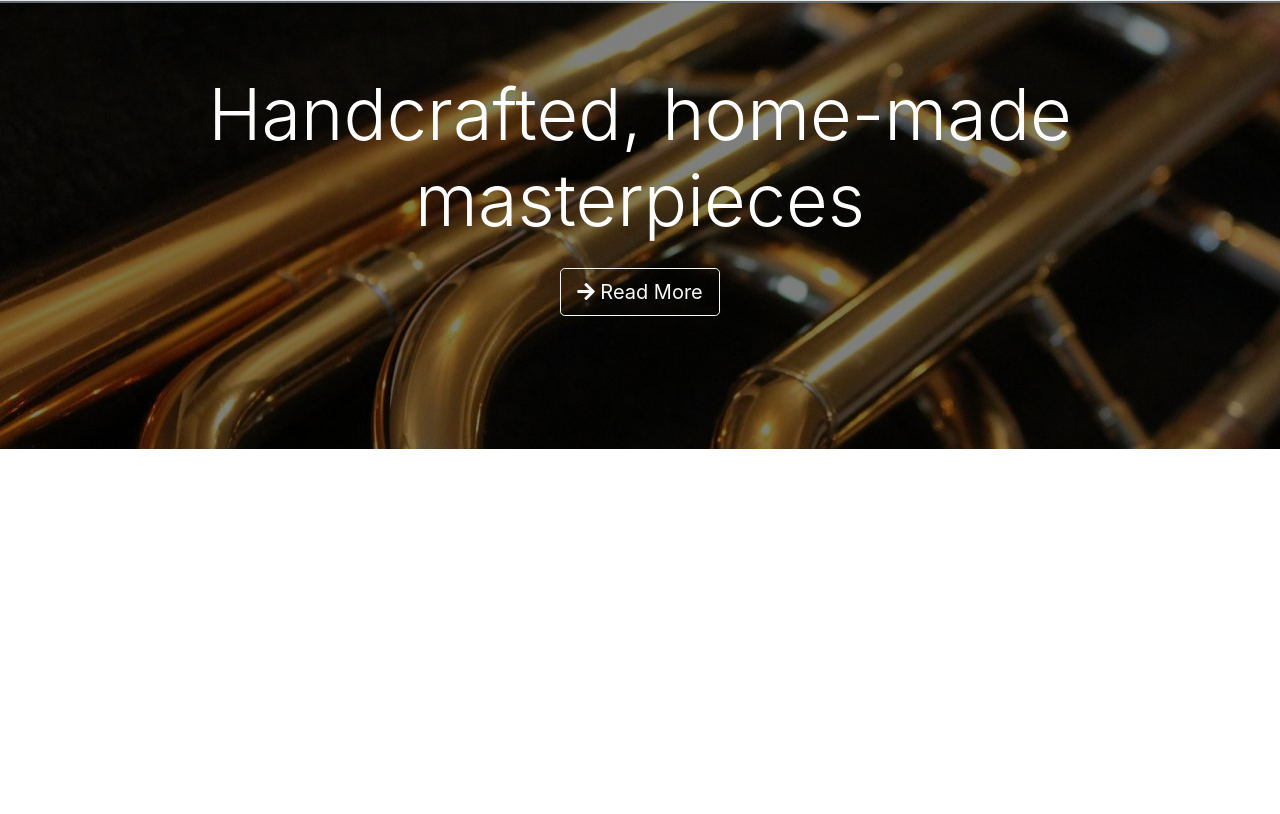
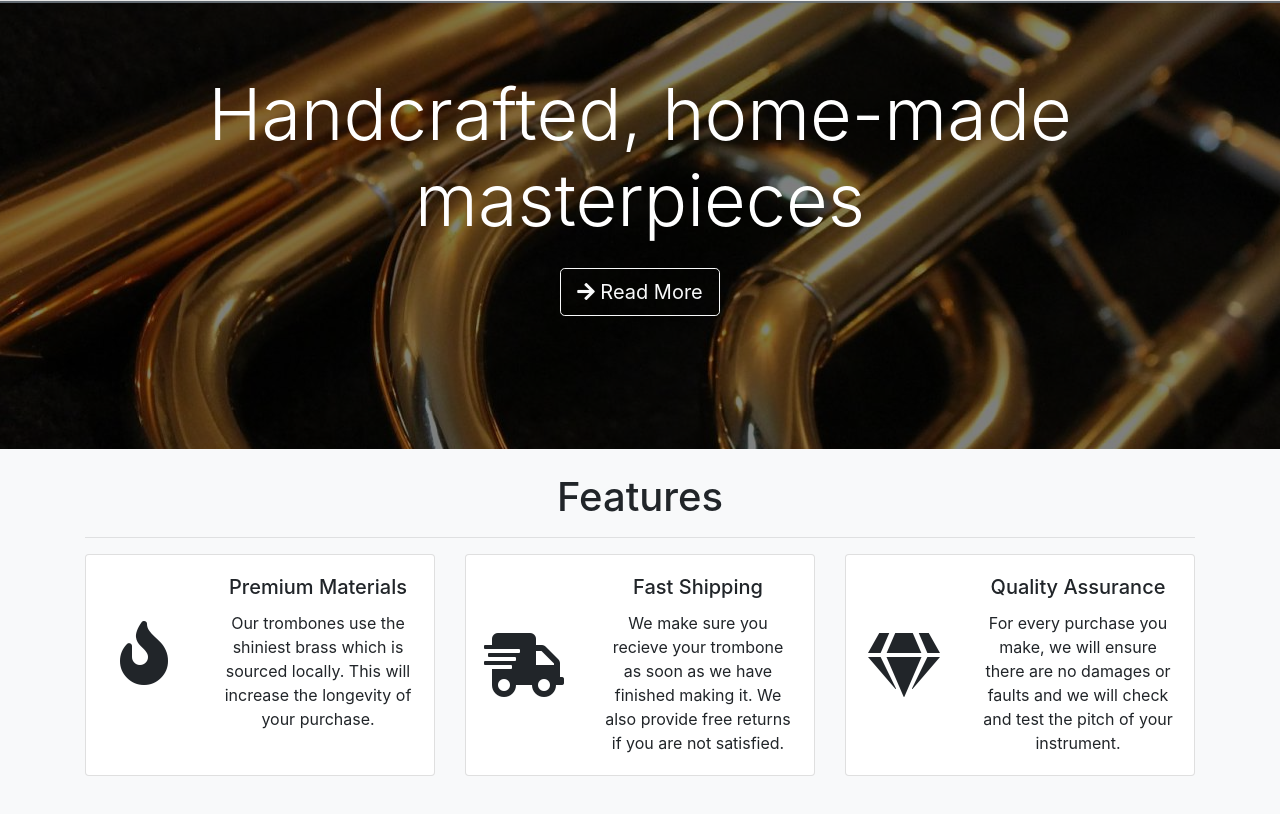
Before and after one commit to lucas-fcc/fcc-product-landing-page, a plain HTML site: page index.html in a window 1280 px wide. Shown: the part 76-890 px from the top of the page. Before the commit the page ends 800 px from the top, so only its background shows below. Drawn offline with nearby package versions, Linux system fonts and the light colour scheme.

Commit message:
add features section

```diff
--- a/css/style.css
+++ b/css/style.css
@@ -35,3 +35,9 @@ body {
     font-size: 3.5rem !important;
   }
 }
+
+@media (max-width: 991.98px) {
+  .card {
+    padding-top: 1rem;
+  }
+}
--- a/index.html
+++ b/index.html
@@ -59,6 +59,65 @@
     </div>
   </section>
 
+  <section id="features" class="py-4 bg-light">
+    <div class="container">
+      <div class="row">
+        <div class="col text-center">
+          <h1 class="">Features</h1>
+          <hr>
+
+
+          <div class="card-deck">
+            <div class="card mb-3">
+              <div class="row no-gutters">
+                <div class="col-lg-4 d-flex">
+                  <i class="m-auto fas fa-fire fa-4x"></i>
+                </div>
+                <div class="col-lg-8">
+                  <div class="card-body">
+                    <h5 class="card-title">Premium Materials</h5>
+                    <p class="card-text">Our trombones use the shiniest brass which is sourced locally. This will increase the longevity of your purchase.</p>
+                  </div>
+                </div>
+              </div>
+            </div>
+
+            <div class="card mb-3">
+              <div class="row no-gutters">
+                <div class="col-lg-4 d-flex">
+                  <i class="m-auto fas fa-shipping-fast fa-4x"></i>
+                </div>
+                <div class="col-lg-8">
+                  <div class="card-body">
+                    <h5 class="card-title">Fast Shipping</h5>
+                    <p class="card-text">We make sure you recieve your trombone as soon as we have finished making it. We also provide free returns if you are not satisfied.</p>
+                  </div>
+                </div>
+              </div>
+            </div>
+
+            <div class="card mb-3">
+              <div class="row no-gutters">
+                <div class="col-lg-4 d-flex">
+                  <i class="m-auto fas fa-gem fa-4x"></i>
+                </div>
+                <div class="col-lg-8">
+                  <div class="card-body">
+                    <h5 class="card-title">Quality Assurance</h5>
+                    <p class="card-text">For every purchase you make, we will ensure there are no damages or faults and we will check and test the pitch of your instrument.</p>
+                  </div>
+                </div>
+              </div>
+            </div>
+          </div>
+
+
+
+        </div>
+      </div>
+    </div>
+  </section>
+
   <script src="https://code.jquery.com/jquery-3.4.0.min.js"></script>
   <script src="https://cdnjs.cloudflare.com/ajax/libs/popper.js/1.14.7/umd/popper.min.js"></script>
   <script src="https://stackpath.bootstrapcdn.com/bootstrap/4.3.1/js/bootstrap.min.js"></script>
```
